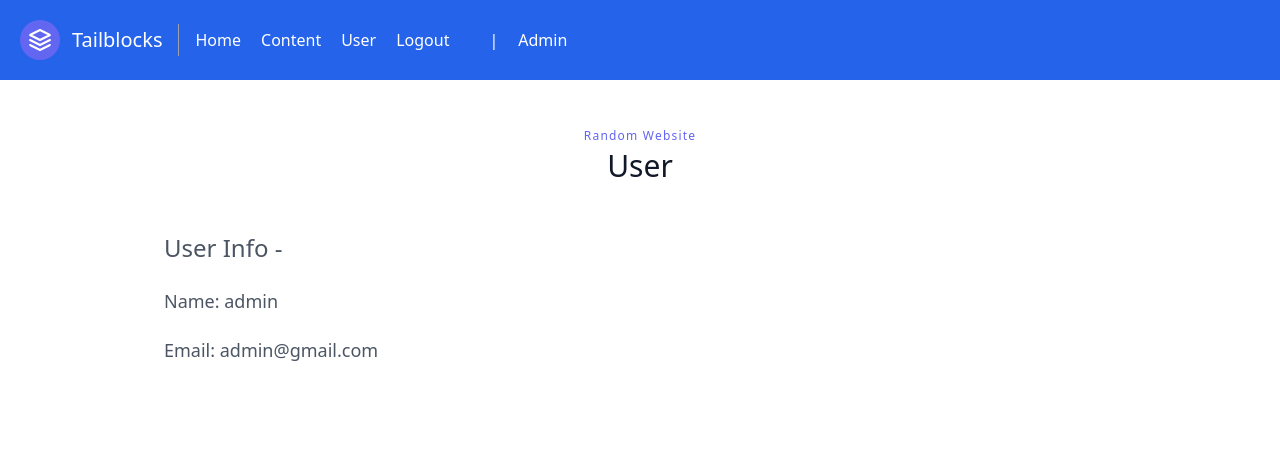
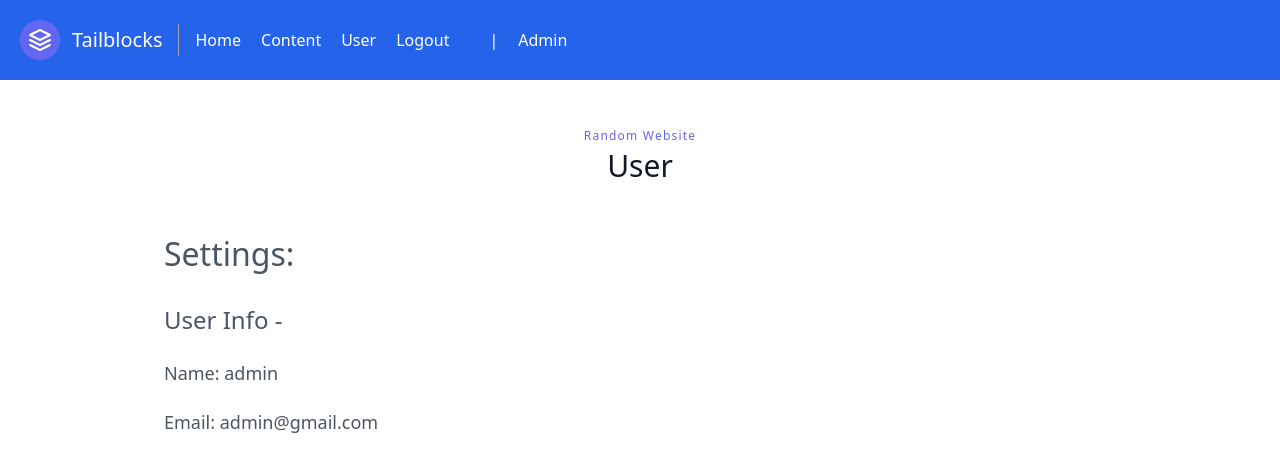
Before and after one commit to GameTimeWithAryan/Flask-Random-Website, a Flask app: page /user in a window 1280 px wide. Shown: the top 472 px of the page. Run offline with Flask 2, Linux system fonts and the light colour scheme; a user stored in the database is signed in.

Commit message:
Changes to be committed: 	modified:   templates/admin.html 	modified:   templates/user.html
Modified Typography in admin.html and user.html by adding "font-weight" CSS Property

```diff
--- a/templates/admin.html
+++ b/templates/admin.html
@@ -4,7 +4,7 @@
 
 {% block content %}
 
-<h1 class="lg:mx-20 my-4 leading-relaxed" style="font-size: x-large">Users - </h1>
+<h1 class="lg:mx-20 my-4 leading-relaxed" style="font-size: x-large;">Users - </h1>
 
 {% for user in user_list %}
 <div>
--- a/templates/user.html
+++ b/templates/user.html
@@ -3,7 +3,9 @@
 {% block heading %}User{% endblock %}
 
 {% block content%}
-<h1 class="lg:mx-36 leading-relaxed" style="font-size: x-large">User Info - </h1>
+
+<h1 class="lg:mx-36 lg:my-5 leading-relaxed" style="font-size: xx-large; font-weight: 500">Settings:</h1>
+<h2 class="lg:mx-36 lg:my-2 leading-relaxed" style="font-size: x-large; font-weight: 500">User Info - </h2>
 
 {% if session["name"] != "admin" and session["email"] != "admin@gmail.com" %}
 <p class="lg:mx-36 leading-relaxed text-base">To Change User Info, Type New Values In The Input Box Given And Hit Submit
@@ -11,20 +13,20 @@
 {% endif %}
 
 <form action="#" method="POST">
-    <h2 class="lg:mx-36 my-5 leading-relaxed" style="font-size: large">
+    <h3 class="lg:mx-36 my-5 leading-relaxed" style="font-size: large">
         {% if session["name"] != "admin" and session["email"] != "admin@gmail.com" %}
         1. Name: <input type="text" name="name" class="mx-2" value="{{ session['name'] }}">
         {% else %}
         Name: {{session["name"]}}
         {% endif %}
-    </h2>
-    <h2 class="lg:mx-36 my-5 leading-relaxed" style="font-size: large">
+    </h3>
+    <h3 class="lg:mx-36 my-5 leading-relaxed" style="font-size: large">
         {% if session["name"] != "admin" and session["email"] != "admin@gmail.com" %}
         2. Email: <input type="text" name="email" class="mx-3" value="{{ session['email'] }}">
         {% else %}
         Email: {{session["email"]}}
         {% endif %}
-    </h2>
+    </h3>
     {% if session["name"] != "admin" and session["email"] != "admin@gmail.com" %}
     <button name="submit"
             class="mx-36 text-white bg-indigo-500 border-0 py-2 px-8 focus:outline-none hover:bg-indigo-600 rounded text-lg">
@@ -34,7 +36,7 @@
 </form>
 
 {% if session["name"] != "admin" and session["email"] != "admin@gmail.com" %}
-<h1 class="lg:mx-36 mt-14 leading-relaxed" style="font-size: x-large">Delete Account - </h1>
+<h2 class="lg:mx-36 mt-14 mb-2 leading-relaxed" style="font-size: x-large; font-weight: 500">Delete Account - </h2>
 <p class="lg:mx-36 leading-relaxed text-base">To Delete Your Account, Click The Button Given Below</p>
 
 <form action="#" method="POST" id="del_form">
```
